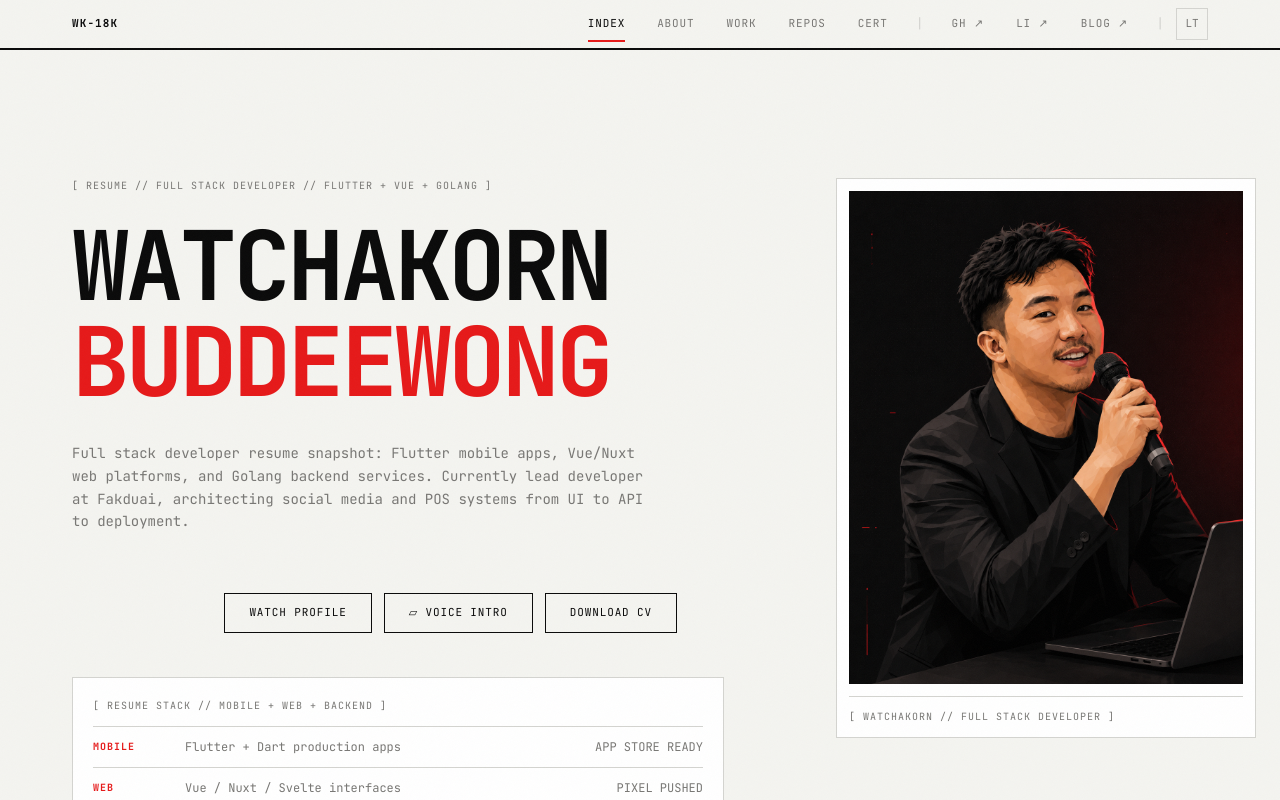
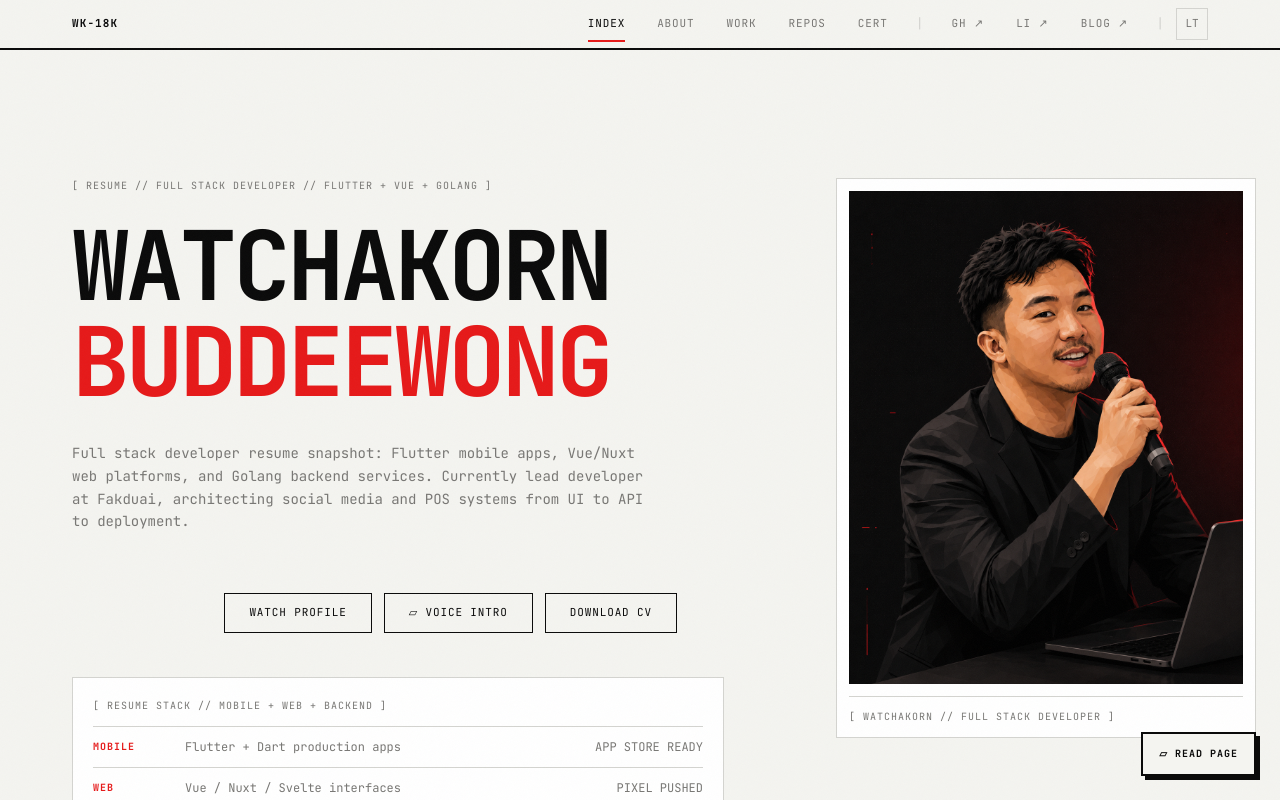
Before and after one commit to watchakorn-18k/my-profile, a SvelteKit app: page / in a window 1280 px wide. Shown: the top 800 px of the page. Built offline with nearby package versions, Linux system fonts and the light colour scheme.

Commit message:
✨ feat: Add floating speech control button to layout

```diff
--- /dev/null
+++ b/src/lib/components/FloatingSpeechControl.svelte
@@ -0,0 +1,82 @@
+<script lang="ts">
+  import { afterNavigate } from "$app/navigation";
+  import { onDestroy, onMount } from "svelte";
+
+  let speechSupported = false;
+  let isSpeaking = false;
+  let preferredSpeechVoice: SpeechSynthesisVoice | null = null;
+
+  const selectPreferredSpeechVoice = () => {
+    if (typeof window === "undefined" || !("speechSynthesis" in window)) return;
+
+    const voices = window.speechSynthesis.getVoices();
+    preferredSpeechVoice = voices.find((voice) => /male|daniel|david|alex|fred|mark/i.test(voice.name) && voice.lang.startsWith("en"))
+      ?? voices.find((voice) => voice.lang.startsWith("en"))
+      ?? null;
+  };
+
+  const getCurrentPageText = () => {
+    return document.querySelector("main")?.textContent?.replace(/\s+/g, " ").trim().slice(0, 1600)
+      ?? "Watchakorn Buddeewong portfolio page.";
+  };
+
+  const stopSpeaking = () => {
+    if (!speechSupported) return;
+    window.speechSynthesis.cancel();
+    isSpeaking = false;
+  };
+
+  const speakCurrentPage = () => {
+    if (!speechSupported || typeof window === "undefined" || !("SpeechSynthesisUtterance" in window)) return;
+
+    if (isSpeaking) {
+      stopSpeaking();
+      return;
+    }
+
+    const utterance = new window.SpeechSynthesisUtterance(getCurrentPageText());
+    if (preferredSpeechVoice) utterance.voice = preferredSpeechVoice;
+    utterance.lang = preferredSpeechVoice?.lang ?? "en-US";
+    utterance.rate = 0.92;
+    utterance.pitch = 0.8;
+    utterance.onend = () => isSpeaking = false;
+    utterance.onerror = () => isSpeaking = false;
+
+    window.speechSynthesis.cancel();
+    isSpeaking = true;
+    window.speechSynthesis.speak(utterance);
+  };
+
+  onMount(() => {
+    speechSupported = "speechSynthesis" in window && "SpeechSynthesisUtterance" in window;
+    if (!speechSupported) return;
+
+    selectPreferredSpeechVoice();
+    window.speechSynthesis.onvoiceschanged = selectPreferredSpeechVoice;
+  });
+
+  afterNavigate(() => {
+    stopSpeaking();
+  });
+
+  onDestroy(() => {
+    if (speechSupported) {
+      window.speechSynthesis.cancel();
+      window.speechSynthesis.onvoiceschanged = null;
+    }
+  });
+</script>
+
+<button
+  type="button"
+  class="fixed bottom-4 right-4 z-[60] border-2 border-ink bg-substrate px-4 py-3 font-mono text-[10px] font-bold uppercase tracking-widest text-ink shadow-[4px_4px_0_var(--color-ink)] transition-all hover:-translate-y-0.5 hover:bg-accent hover:text-white disabled:cursor-not-allowed disabled:opacity-50 md:bottom-6 md:right-6"
+  class:bg-accent={isSpeaking}
+  class:text-white={isSpeaking}
+  on:click={speakCurrentPage}
+  disabled={!speechSupported}
+  aria-pressed={isSpeaking}
+  aria-label={isSpeaking ? "Stop speaking page text" : "Read current page text aloud"}
+  title={isSpeaking ? "Stop speaking page text" : "Read current page text aloud"}
+>
+  {isSpeaking ? "▰ SPEAKING NOW" : "▱ READ PAGE"}
+</button>
--- a/src/routes/+layout.svelte
+++ b/src/routes/+layout.svelte
@@ -3,6 +3,7 @@
   import { base } from "$app/paths";
   import { page } from "$app/stores";
   import { theme } from "$lib/theme";
+  import FloatingSpeechControl from "$lib/components/FloatingSpeechControl.svelte";
   import { onMount } from "svelte";
 
   onMount(() => {
@@ -99,6 +100,8 @@
     <slot />
   </main>
 
+  <FloatingSpeechControl />
+
   <footer class="border-t-2 border-ink mt-auto">
     <div class="max-w-content mx-auto px-4 md:px-8 py-6">
       <div class="flex flex-col md:flex-row justify-between items-start md:items-center gap-4">
```
